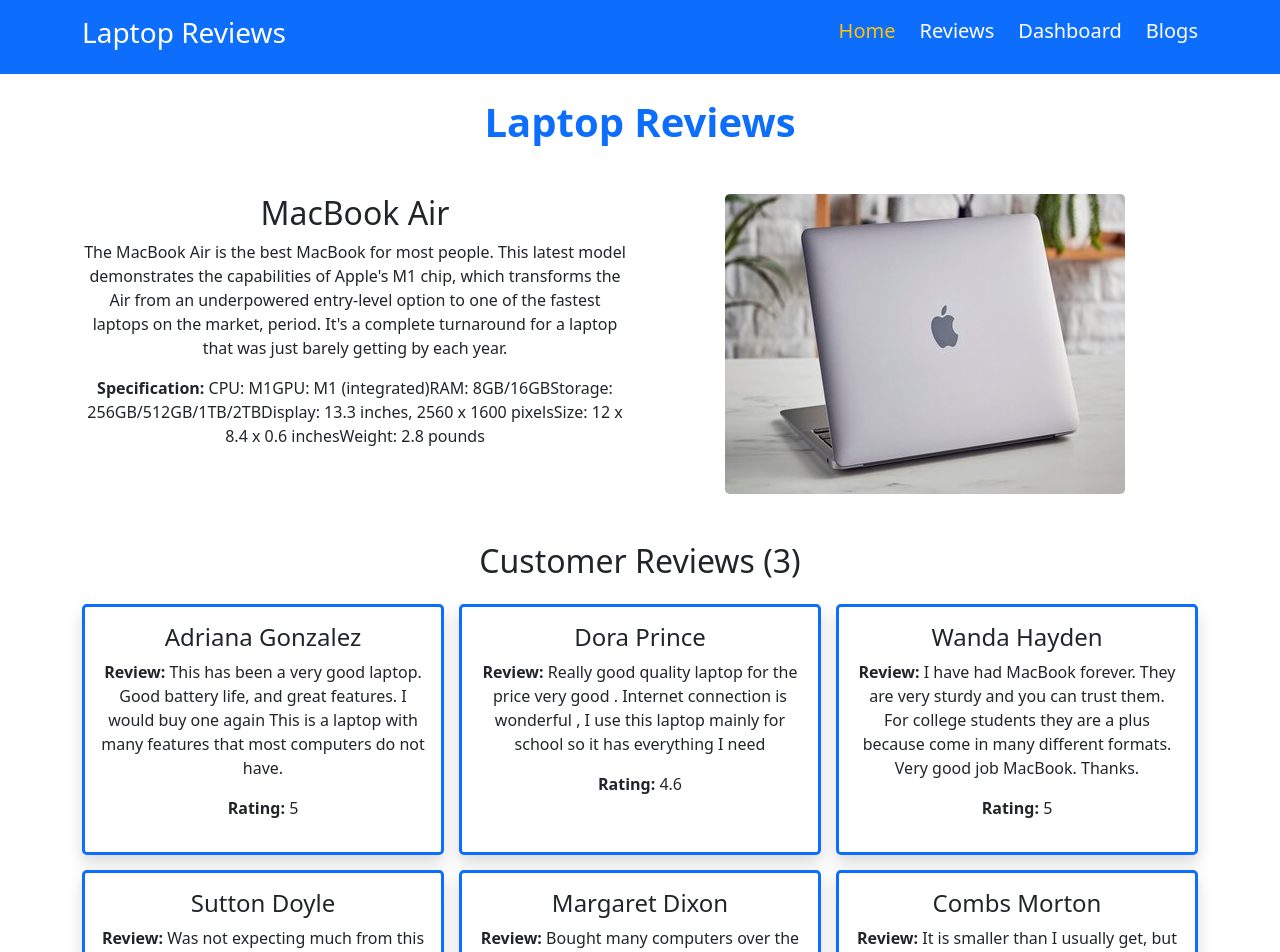
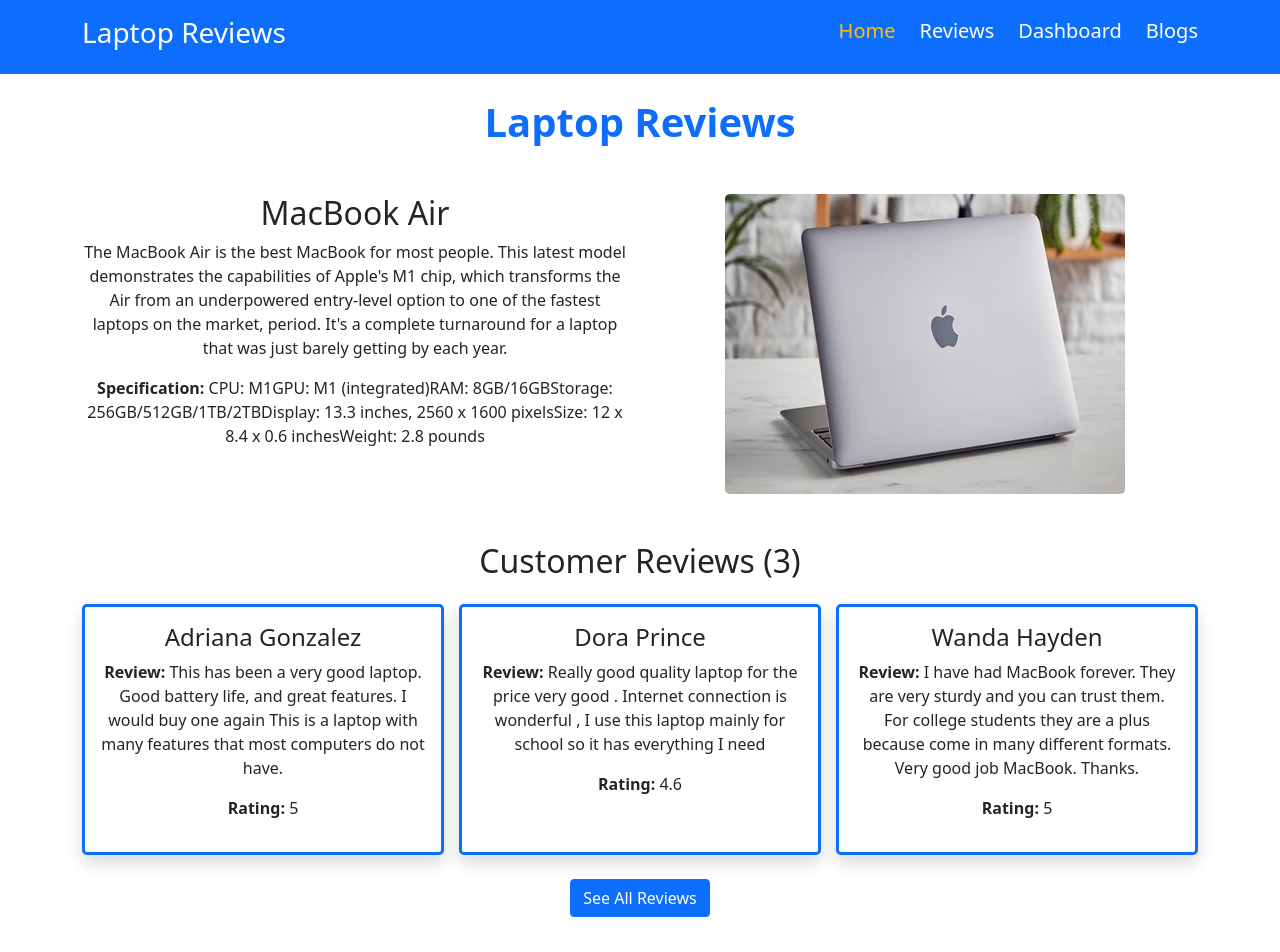
Before and after one commit to ArafatMunna/laptop-reviews, a React (Create React App) app: page / in a window 1280 px wide. Shown: the top 952 px of the page. Built offline with nearby package versions, Linux system fonts and the light colour scheme.

Commit message:
home page 3 reviews update

```diff
--- a/src/components/Home/Home.js
+++ b/src/components/Home/Home.js
@@ -17,7 +17,7 @@
 
             <h2 className="text-center">Customer Reviews (3)</h2>
             <div className="review-container my-4">
-                {reviews.map((review) => (
+                {reviews.slice(0, 3).map((review) => (
                     <Review key={review.id} review={review} />
                 ))}
             </div>
```
